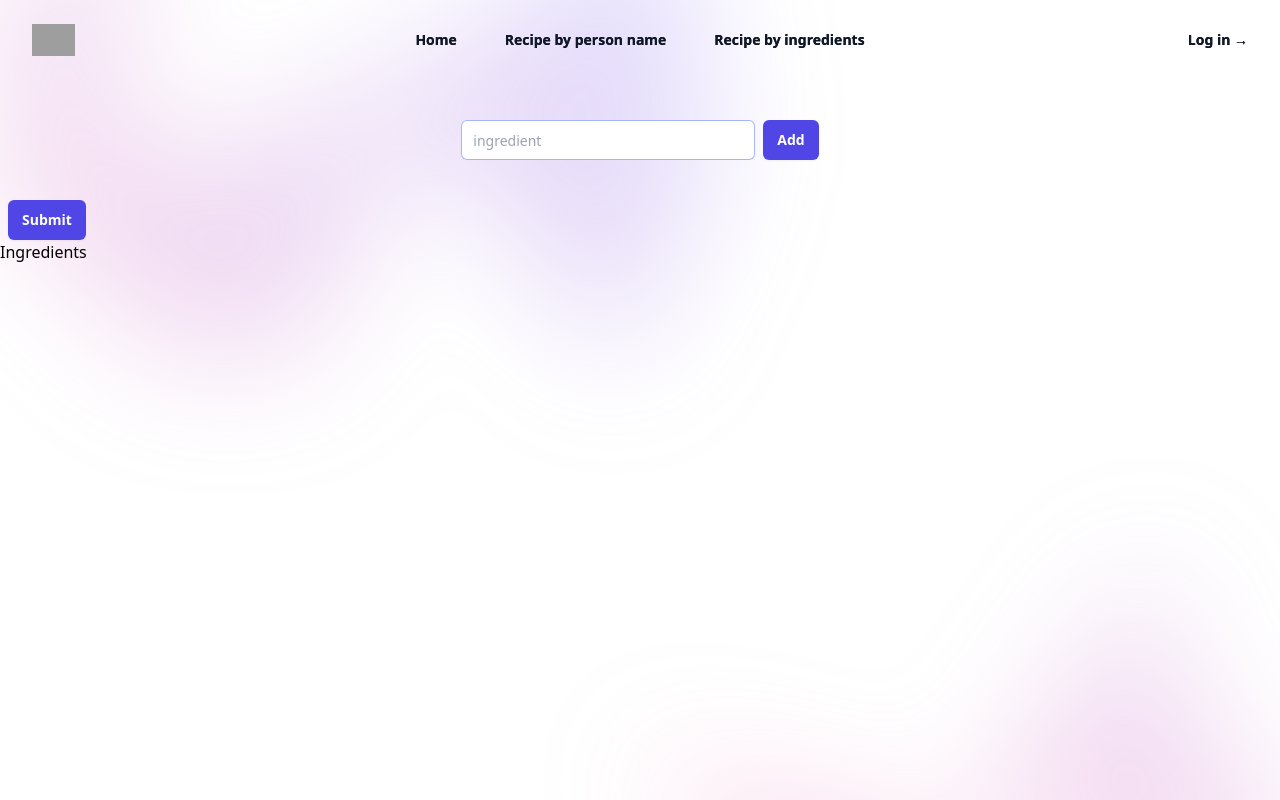
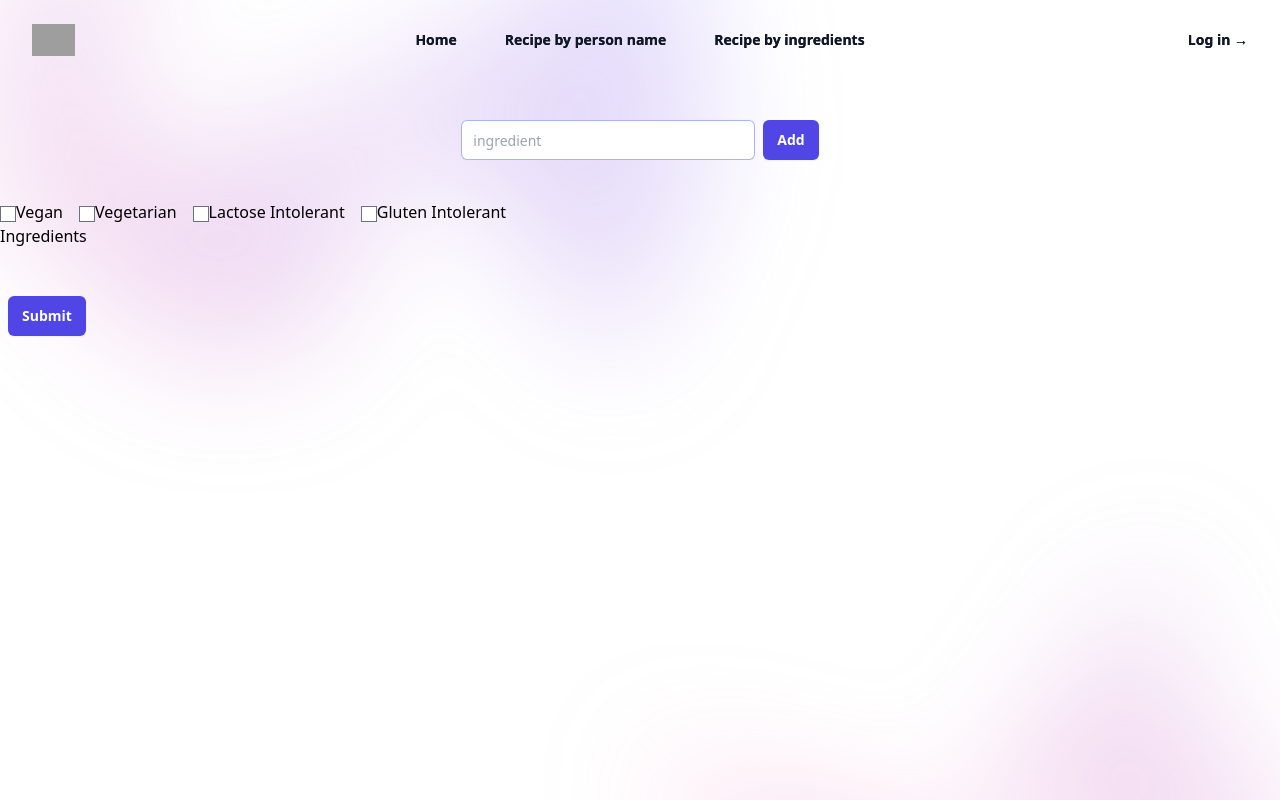
Before and after one commit to 3-Semester-Organisation/ChristoffersIde-Frontend, a React (Vite) app: page /recipe in a window 1280 px wide. Shown: the top 800 px of the page. Built offline with nearby package versions, Linux system fonts and the light colour scheme; grey boxes are pictures that could not be loaded.

Commit message:
deleted old components and combined them into 1 component

```diff
--- a/src/components/IngredientSubmitter.jsx
+++ b/src/components/RecipeByIngredientAndDietaryLimitations.jsx
@@ -1,19 +1,24 @@
-import IngredientList from "./IngredientList.jsx";
-import React, {useState} from "react";
-import {Bars} from "react-loading-icons";
-import {fetchRecipeByUserRequest} from "../js/api/recipeapi.js";
+import React, { useState } from "react";
+import { Bars } from "react-loading-icons";
+import { fetchRecipeByUserRequest } from "../js/api/recipeapi.js";
 import Response from "./Response.jsx";
 import Header from "../components/Header.jsx";
 import Backdrop from "./backdrop/Backdrop.jsx";
+import IngredientList from "./IngredientList.jsx";
 
-
-export default function IngredientSubmitter() {
-
+export default function RecipeByIngredientAndDietaryLimitations() {
     const [loading, setLoading] = useState(false);
     const [visible, setVisible] = useState(false);
     const [recipe, setRecipe] = useState(null);
     const [ingredients, setIngredients] = useState([]);
     const [newIngredient, setNewIngredient] = useState("");
+
+    const [dietaryLimitations, setDietaryLimitations] = useState({
+        "Vegan": false,
+        "Vegetarian": false,
+        "Lactose Intolerant": false,
+        "Gluten Intolerant": false,
+    });
 
     function handleInputChange(event) {
         setNewIngredient(event.target.value);
@@ -25,22 +30,29 @@ export default function IngredientSubmitter() {
         setNewIngredient("");
     }
 
+    const handleCheckboxChange = (event) => {
+        const { name, checked } = event.target;
+        setDietaryLimitations((prevLimitations) => ({
+            ...prevLimitations,
+            [name]: checked,
+        }));
+    };
 
     async function handleSubmit() {
         try {
             setLoading(true);
-            setRecipe(await fetchRecipeByUserRequest(ingredients, null))
+            setRecipe(await fetchRecipeByUserRequest(ingredients, dietaryLimitations));
         } catch (error) {
             console.error(error);
         } finally {
             setLoading(false);
-            setVisible(true)
+            setVisible(true);
         }
     }
 
     return (
         <>
-            <Header/>
+            <Header />
             <Backdrop />
             <div className="relative mt-2 mb-10 rounded-md flex justify-center">
                 <form onSubmit={addIngredient} className="flex items-center">
@@ -50,9 +62,9 @@ export default function IngredientSubmitter() {
                         type="text"
                         placeholder="ingredient"
                         value={newIngredient}
-                        onChange={handleInputChange} // sætter "name" state til indhold af input
+                        onChange={handleInputChange}
                         className="w-full rounded-md border-0 pr-20 text-gray-900 ring-1 ring-inset ring-indigo-300 placeholder:text-gray-400 focus:ring-2 focus:ring-inset focus:ring-indigo-600 sm:text-sm/6"
-                        style={{height: "40px"}}
+                        style={{ height: "40px" }}
                         required
                     />
                     <button
@@ -64,25 +76,36 @@ export default function IngredientSubmitter() {
                 </form>
             </div>
 
-            <button
-                onClick={handleSubmit}
-                className="ml-2 cursor-pointer rounded-md bg-indigo-600 px-3.5 py-2.5 text-sm font-semibold text-white shadow-sm hover:bg-indigo-500"
-                disabled={loading} // samme som nedenunder
-            >
-                {loading ? <Bars height="20px"
-                                 width="46px"/> : "Submit"} {/* skifter mellem loading icon og submit alt efter state */}
-            </button>
+            <div className="dietary-limitations">
+                {Object.keys(dietaryLimitations).map((key) => (
+                    <label key={key} className="mr-4">
+                        <input
+                            type="checkbox"
+                            name={key}
+                            checked={dietaryLimitations[key]}
+                            onChange={handleCheckboxChange}
+                        />
+                        {key}
+                    </label>
+                ))}
+            </div>
 
-
-            <IngredientList ingredients={ingredients}/>
+            <IngredientList ingredients={ingredients} />
 
             <div className="container mx-auto p-4">
                 <div className={`fade-in ${visible ? "visible" : ""}`}>
-
-                    <Response data={recipe}/> {/* giver "data" state videre som prop til Response component  */}
-
+                    <Response data={recipe} />
                 </div>
             </div>
+
+
+            <button
+                onClick={handleSubmit}
+                className="ml-2 mt-4 cursor-pointer rounded-md bg-indigo-600 px-3.5 py-2.5 text-sm font-semibold text-white shadow-sm hover:bg-indigo-500"
+                disabled={loading}
+            >
+                {loading ? <Bars height="20px" width="46px" /> : "Submit"}
+            </button>
         </>
-    )
+    );
 }
--- a/src/main.jsx
+++ b/src/main.jsx
@@ -4,7 +4,7 @@ import './index.css'
 import App from './App.jsx'
 import {createBrowserRouter, RouterProvider} from 'react-router-dom';
 import NotFoundPage from "./components/NotFoundPage.jsx";
-import IngredientSubmitter from "./components/IngredientSubmitter.jsx";
+import RecipeByIngredientAndDietaryLimitations from "./components/RecipeByIngredientAndDietaryLimitations.jsx";
 import HomePage from "./components/HomePage.jsx";
 import Header from "./components/Header.jsx";
 import Dialog from "./components/Dialog.jsx";
@@ -17,11 +17,12 @@ const router = createBrowserRouter([
     },
     {
         path: '/recipe-person-name',
-        element: <Dialog/>
+        element: <Dialog/>,
+        errorElement: <NotFoundPage/>
     },
     {
         path: '/recipe',
-        element: <IngredientSubmitter />,
+        element: <RecipeByIngredientAndDietaryLimitations />,
         errorElement: <NotFoundPage/>
     }
 ]);
```
